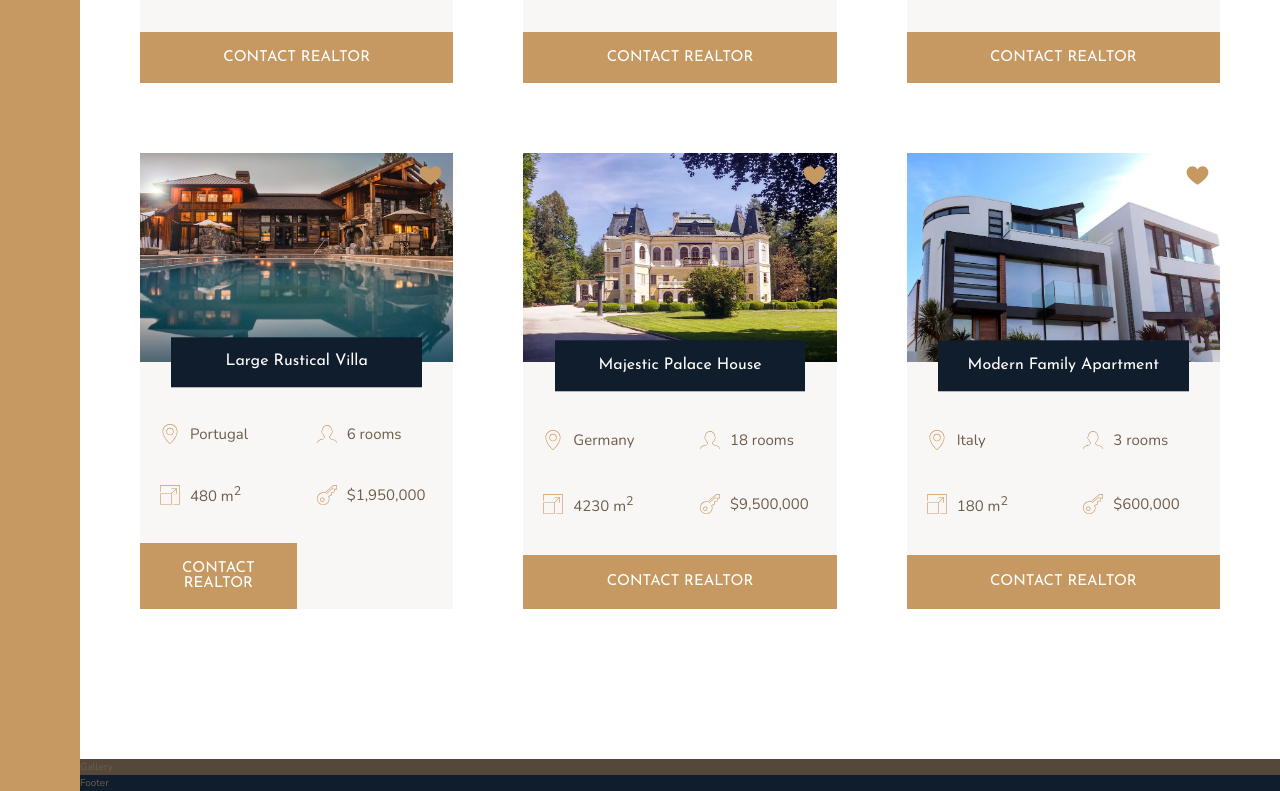
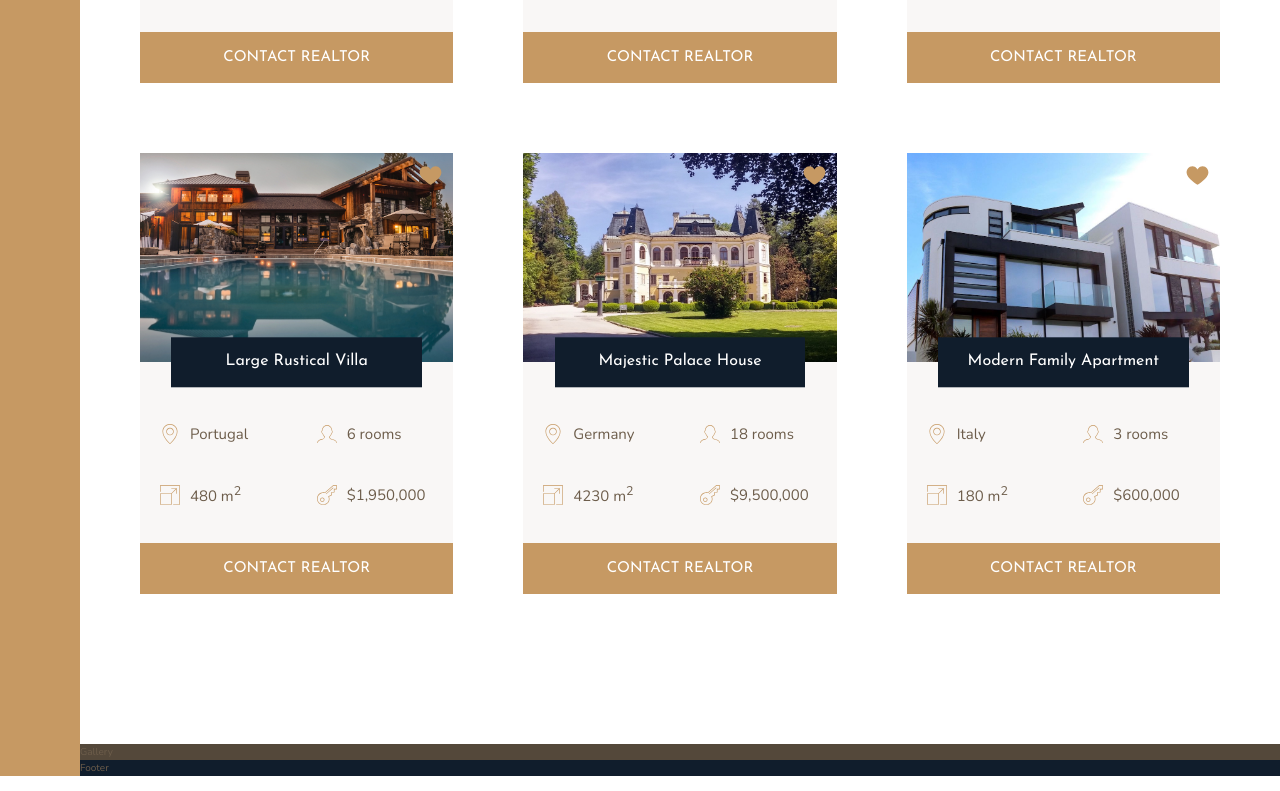
Before and after one commit to fortunee/Nexter, a plain HTML site: page index.html in a window 1280 px wide. Shown: the part 2328-3119 px from the top of the page. Drawn offline with nearby package versions, Linux system fonts and the light colour scheme.

Commit message:
fix missing class on home secton button

```diff
--- a/index.html
+++ b/index.html
@@ -230,7 +230,7 @@
                     </svg>
                     <p>$1,950,000</p>
                 </div>
-                <button class="btn">Contact realtor</button>
+                <button class="btn home__btn">Contact realtor</button>
             </div>
             <div class="home">
                 <img src="img/house-5.jpeg" alt="House 5" class="home__img">
```
